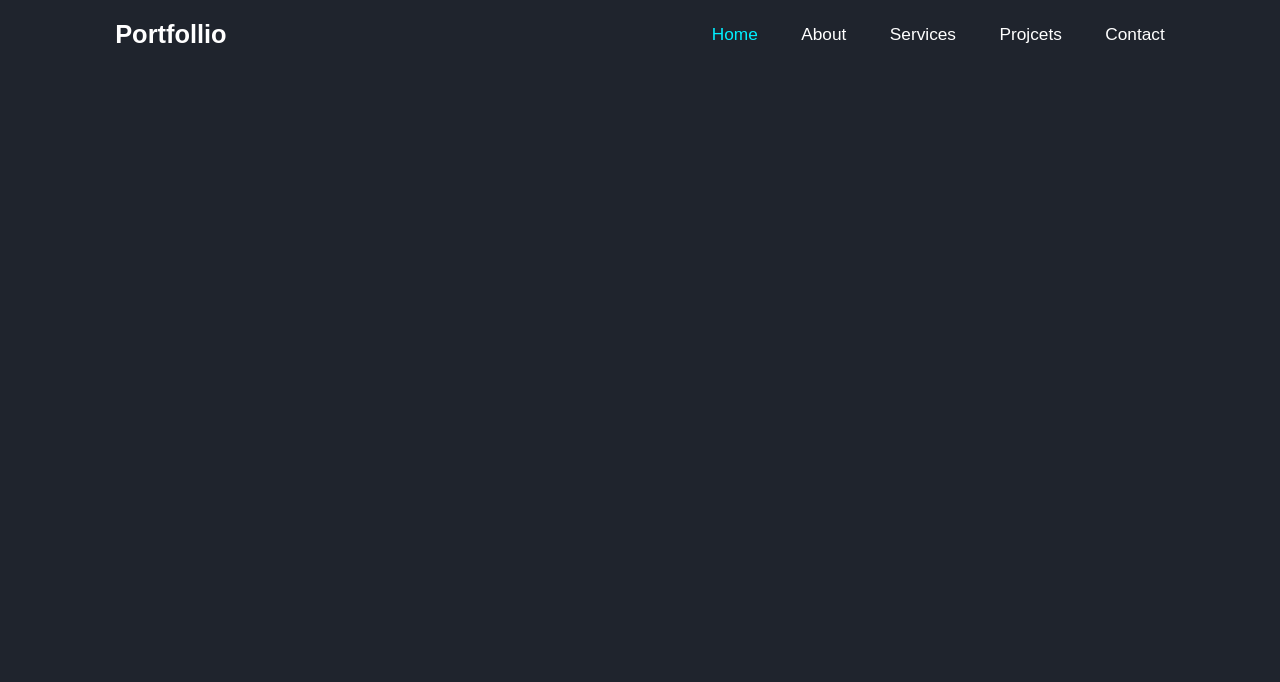
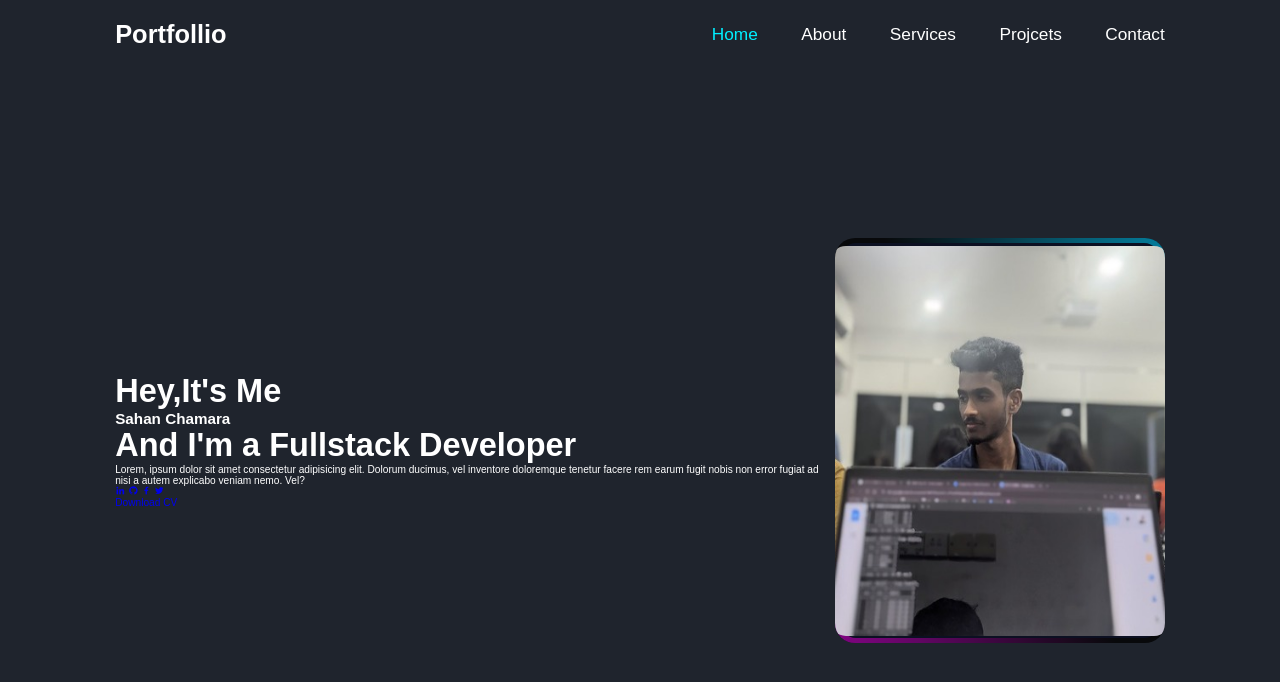
Before and after one commit to SahanChamara/My-Portfollio, a plain HTML site: page index.html in a window 1280 px wide. Drawn offline with nearby package versions, Linux system fonts and the light colour scheme.

Commit message:
Image Css

```diff
--- a/CSS/style.css
+++ b/CSS/style.css
@@ -29,10 +29,14 @@ body{
     color: var(--text-color);
 }
 
-.mlogo{
+.logo{
     color: var(--text-color);
 }
 
+section{
+    min-height: 100vh;
+    padding: 10rem 9% 2rem;
+}
 
 .header {
     position: fixed;
@@ -70,3 +74,79 @@ body{
     color: var(--text-color);
     display: none;
 }
+
+.home{
+    display: flex;
+    justify-content: center;
+    align-items: center;
+}
+
+.home-content h3{
+    font-size: 3.2rem;
+
+
+}
+
+.main-img{
+    /* width: 10rem;
+    height: 10rem; */
+    z-index: 3;
+    width: 325px;
+    height: 390px;
+}
+
+.box{
+    position: relative;
+    width: 410px;
+    height: 405px;
+    background: rgba(0, 0, 0, 0.75);
+    border-radius: 20px;
+    display: flex;
+    justify-content: center;
+    align-items: center;
+    overflow: hidden;
+}
+
+.box::after{
+    content: '';
+    position: absolute;
+    width: 600px;
+    height: 600px;
+    background-image: conic-gradient(transparent,transparent,transparent,#d400d4);
+    animation: animate 4s linear infinite;
+    animation-delay: -2s;
+}
+
+.box::before{
+    content: '';
+    position: absolute;
+    width: 600px;
+    height: 600px;
+    background-image: conic-gradient(transparent,transparent,transparent,#00ccff);
+    animation: animate 4s linear infinite;
+}
+
+@keyframes animate{
+    0%{
+        transform: rotate(0deg);
+    }
+    100%{
+        transform: rotate(360deg);
+    }
+}
+
+.box span{
+    position: absolute;
+    inset: 5px;
+    border-radius: 16px;
+    background: #0c1022;
+    z-index: 1;
+}
+
+.box img{
+    position: relative;
+    z-index: 2;
+    width: 340px;
+    height: 390px;
+    border-radius: 16px;
+}
--- a/index.html
+++ b/index.html
@@ -35,9 +35,41 @@
     </header>
 
     <!-- Home -->
-     <section>
+    <section class="home" id="home">
+        <div class="home-content">
+            <h3>Hey,It's Me</h3>
+            <h1>Sahan Chamara</h1>
+            <h3>And I'm a <span>Fullstack Developer</span></h3>
+            <p>Lorem, ipsum dolor sit amet consectetur adipisicing elit. Dolorum ducimus, vel inventore doloremque
+                tenetur facere rem earum fugit nobis non error fugiat ad nisi a autem explicabo veniam nemo. Vel?</p>
 
-     </section>
+            <div class="social-media-icon">
+                <a href="#"><i class='bx bxl-linkedin'></i></a>
+                <a href="#"><i class='bx bxl-github'></i></a>
+                <a href="#"><i class='bx bxl-facebook'></i></a>
+                <a href="#"><i class='bx bxl-twitter'></i></a>
+            </div>
+            <a href="#" class="button">Download CV</a>
+        </div>
+
+
+        <!-- <div class="content">
+            <div class="main-img">
+                <img src="Images/MAIN IMAGE.jpg" alt="">
+            </div>
+        </div> -->
+
+
+        <div class="box">
+            <span></span>
+            <img src="Images/MAIN IMAGE.jpg" alt="">
+
+
+
+        </div>
+
+
+    </section>
 
 
 
```
Also changed, not shown: Images/MAIN IMAGE.jpg (added), Images/WhatsApp Image 2024-09-02 at 12.10.49_caa57b8f.jpg (deleted).
